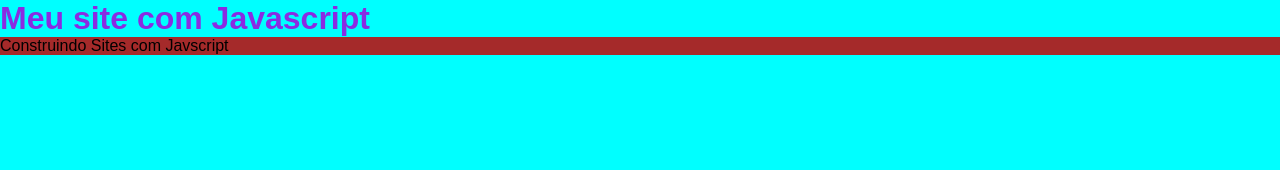
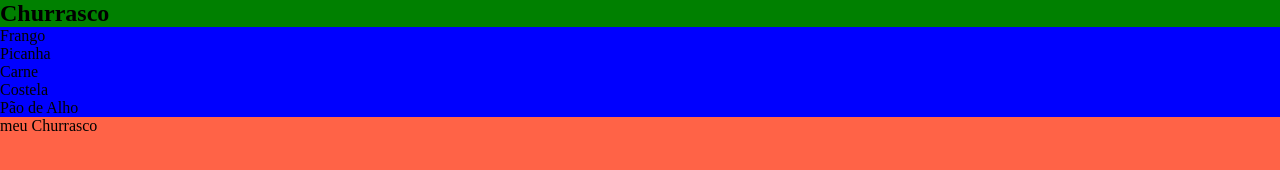
Before and after one commit to ArthurMatos0000/Projeto, a plain HTML site: page index.html in a window 1280 px wide. Drawn offline with Linux system fonts and the light colour scheme.

Commit message:
principal
yeeeeee churras

```diff
--- a/index.html
+++ b/index.html
@@ -7,10 +7,24 @@
     <link rel="stylesheet" href="style.css">
 </head>
 <body>
-    <header>
-        <h1>Meu site com Javascript</h1>
-        <p>Construindo Sites com Javscript</p>
-    </header>
+   <main>
+    <article>
+<h1>Churrasco</h1>
+    </article>
+
+    <aside>
+        <ul>
+            <li>Frango</li>
+            <li>Picanha</li>
+            <li>Carne</li>
+            <li>Costela</li>
+            <li>Pão de Alho</li>
+        </ul>
+    </aside>
+   </main>
+   <footer>
+    meu Churrasco
+   </footer>
 
     <script src="./script.js"></script>
 </body>
--- a/script.js
+++ b/script.js
@@ -1,2 +1,10 @@
 console.log("ola mundo");
-alert("Meu Site");
+
+let churrasco = "sim";
+
+if ( churrasco == "sim") {
+    alert ("vai ter churrasco");
+}
+else {
+    alert("então vamos marcar o churrasco!");
+}
--- a/style.css
+++ b/style.css
@@ -1,17 +1,21 @@
 *{
-    margin:  0;
+    margin: 0;
     padding: 0;
-    font-family: fantasy;
 }
 
 body{
-    background-color: aqua;
+    background-color: tomato;
 }
 
-header h1{
-color:blueviolet
+main article{
+    background-color: green;
+}
+
+main aside{
+    background-color: blue;
 }
 
 p{
-    background-color: brown;
+    color: black;
+    background-color: lime;
 }
```
